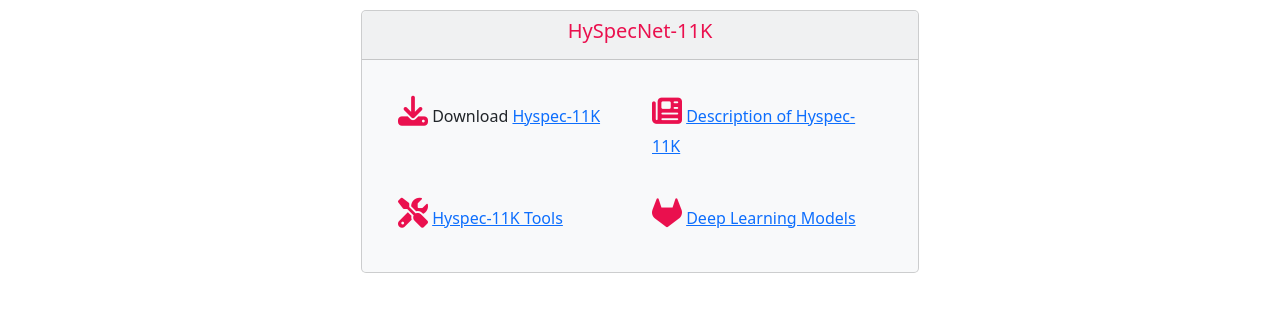
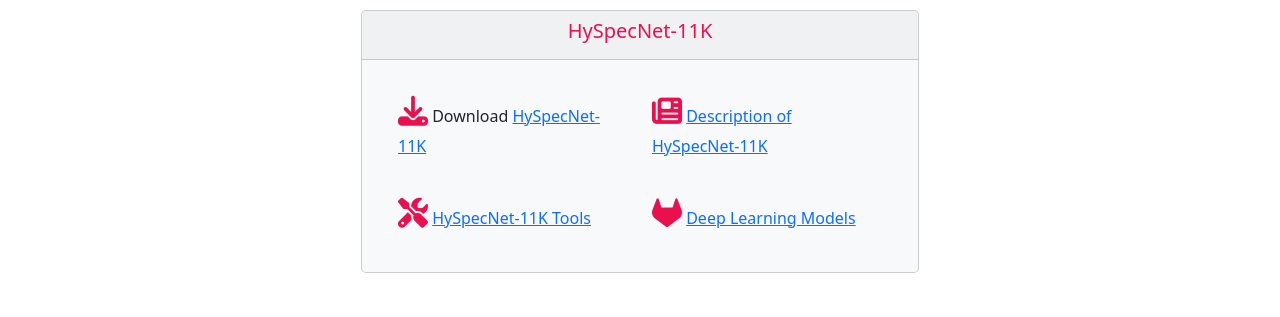
Before and after one commit to rsim-tu-berlin/hyspecnet.rsim.berlin, a Jekyll site: the page built from index.md, in a window 1280 px wide. Shown: the part 1454-1771 px from the top of the page. Built offline with Jekyll 4.4.1, drawn with Linux system fonts in a browser that asks for light colours.

Commit message:
Correct wrong dataset naming

```diff
--- a/index.md
+++ b/index.md
@@ -44,13 +44,13 @@ For further details about HySpecNet-11K, please see our paper:
                     <div class="col-lg-6 col-md-4 col-sm2">
                         <p class="card-text">
                             <i class="fas fa-download mb-2"></i>
-                            Download <a href="https://hyspecnet.rsim.berlin">Hyspec-11K</a>
+                            Download <a href="https://hyspecnet.rsim.berlin">HySpecNet-11K</a>
                         </p>
                     </div>
                     <div class="col-lg-6 col-md-4 col-sm2">
                         <p class="card-text">
                             <i class="fas fa-newspaper  mb-2"></i>
-                            <a href="{{ site.url }}/hyspecnet-11k-description/">Description of Hyspec-11K</a>
+                            <a href="{{ site.url }}/hyspecnet-11k-description/">Description of HySpecNet-11K</a>
                         </p>
                     </div>
                 </div>
@@ -58,7 +58,7 @@ For further details about HySpecNet-11K, please see our paper:
                     <div class="col-lg-6 col-md-4 col-sm2">
                         <p class="card-text">
                             <i class="fas fa-tools  mb-2"></i>
-                            <a href="https://git.tu-berlin.de/rsim/hyspecnet-tools" target="_blank">Hyspec-11K Tools</a>
+                            <a href="https://git.tu-berlin.de/rsim/hyspecnet-tools" target="_blank">HySpecNet-11K Tools</a>
                         </p>
                     </div>
                     <div class="col-lg-6 col-md-4 col-sm2">
```
